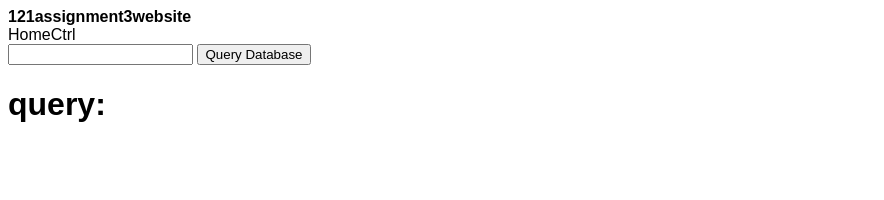
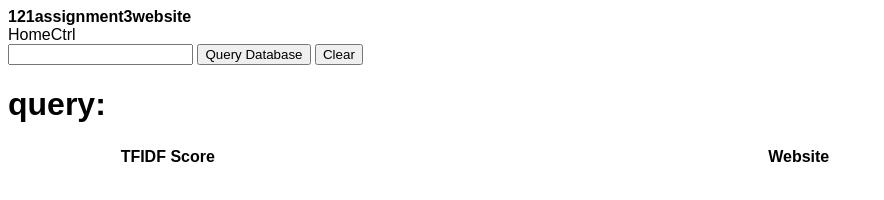
Before and after one commit to vankhoawin/121website, a website: page client/index.html in a window 1280 px wide. Shown: the whole page, without its empty margins (0-884 px from the left). Drawn offline with nearby package versions, Linux system fonts and the light colour scheme; some packages are replaced by stand-ins of ours; files that its build step writes are made by us from their sources.

Commit message:
result table, css

```diff
--- a/client/styles/app.scss
+++ b/client/styles/app.scss
@@ -1,3 +1,17 @@
 body {
   font-family: sans-serif;
 }
+
+
+.result-table {
+	table-layout: fixed;
+	width: 100%;
+}
+
+.result-score {
+	width: 25%;
+}
+
+.result-website {
+	width: 75%;
+}
--- a/client/views/home/home.controller.js
+++ b/client/views/home/home.controller.js
@@ -17,6 +17,11 @@ angular.module('121assignment3website')
       			vm.result = data;
       			// console.log(data);
       		})
+      },
+      clearSearch: function() {
+      	vm.query = '';
+      	vm.result = '';
+      	vm.inputText = '';
       }
 
     });
--- a/client/views/home/home.html
+++ b/client/views/home/home.html
@@ -3,13 +3,23 @@
   <div>
 	  <input ng-model="vm.inputText" />
 	  <button ng-click="vm.queryDatabase()">Query Database</button>
+	  <button ng-click="vm.clearSearch()">Clear</button>
 
 	  <h1>query: <span>{{ vm.query }}</span></h1>
-	  <!-- <h1>result: <span>{{ vm.result }}</span></h1> -->
-	  <ul>
-	  	<li ng-repeat="tfidf in vm.result track by $index">
-	  		{{ tfidf }}
-	  	</li>
-	  </ul>
+
+	  <table class="result-table">
+	  	<tr>
+	  		<th class="result-score">TFIDF Score</th>
+	  		<th class="result-website">Website</th>
+	  	</tr>
+	  	<tr ng-repeat="element in vm.result track by $index">
+	  		<td>
+	  			<h3>{{ element[0] }}</h1>
+	  		</td>
+	  		<td>
+	  			<a href="{{ element[3] }}" target="_blank">{{ element[2] }}</a>
+	  		</td>
+	  	</tr>
+	  </table>
   </div>
 </div>
```
